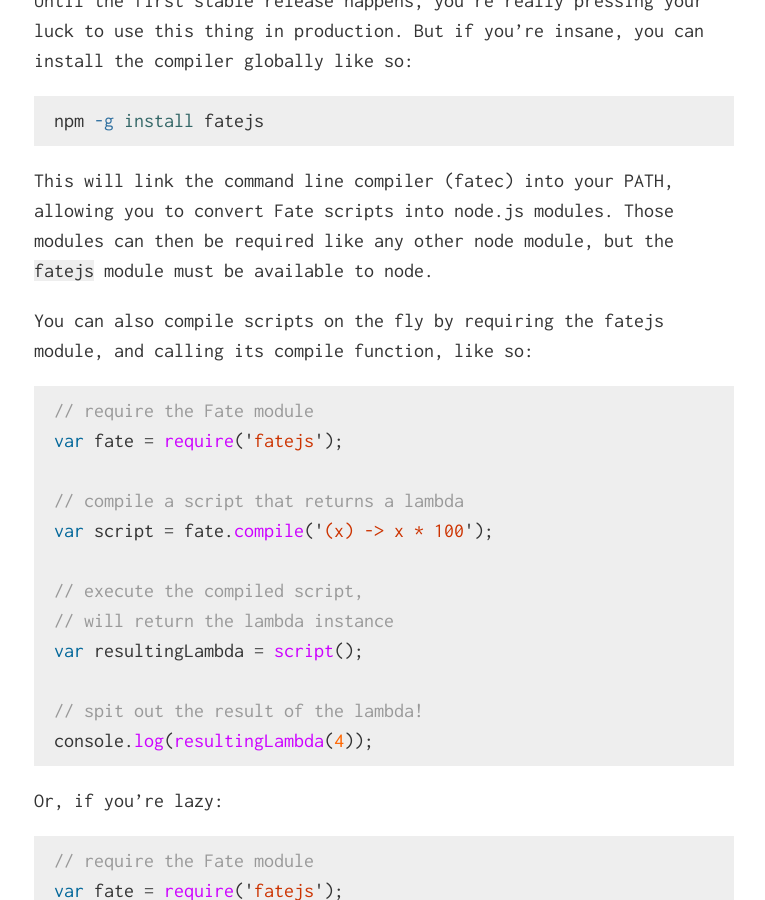
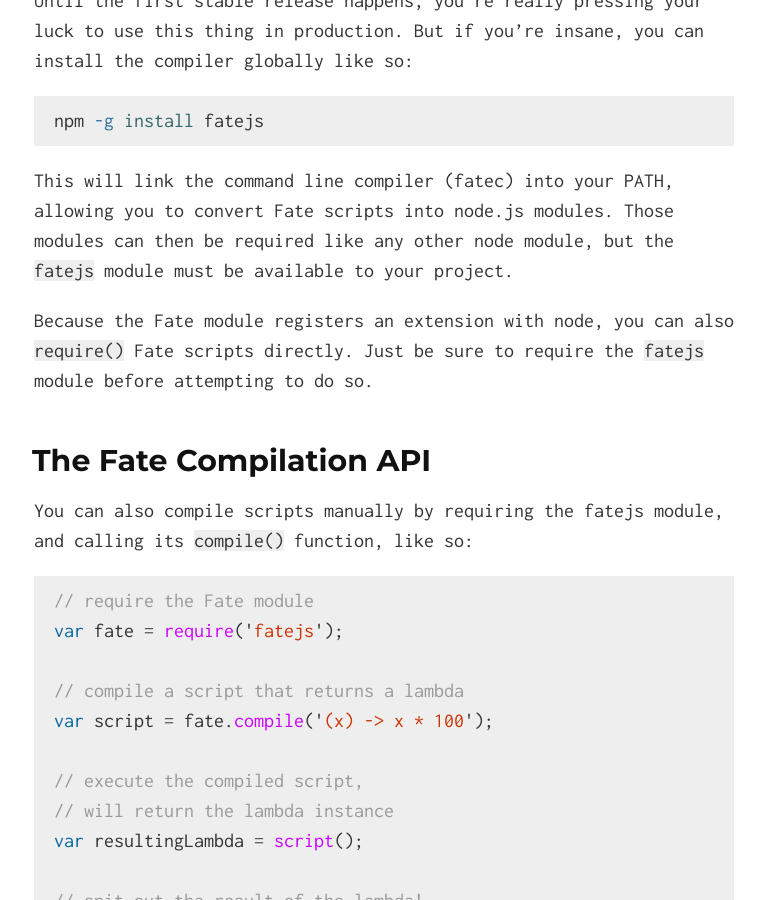
Before and after one commit to kode4food/fate-lang, a Jekyll site: the page built from index.md, in a window 1280 px wide and 900 px high, scrolled down 3974 px. Shown: the whole window, without its empty margins (256-1021 px from the left). Built offline with Jekyll 4.4.1, drawn with Linux system fonts in a browser that asks for light colours; Markdown is read by kramdown in place of the engine named in the settings.

Commit message:
doc updates

````diff
--- a/index.md
+++ b/index.md
@@ -122,9 +122,12 @@
 npm -g install fatejs
 ```
 
-This will link the command line compiler (fatec) into your PATH, allowing you to convert Fate scripts into node.js modules.  Those modules can then be required like any other node module, but the `fatejs` module must be available to node.
+This will link the command line compiler (fatec) into your PATH, allowing you to convert Fate scripts into node.js modules.  Those modules can then be required like any other node module, but the `fatejs` module must be available to your project.
 
-You can also compile scripts on the fly by requiring the fatejs module, and calling its compile function, like so:
+Because the Fate module registers an extension with node, you can also `require()` Fate scripts directly.  Just be sure to require the `fatejs` module before attempting to do so.
+
+## The Fate Compilation API
+You can also compile scripts manually by requiring the fatejs module, and calling its `compile()` function, like so:
 
 ```javascript
 // require the Fate module
````
